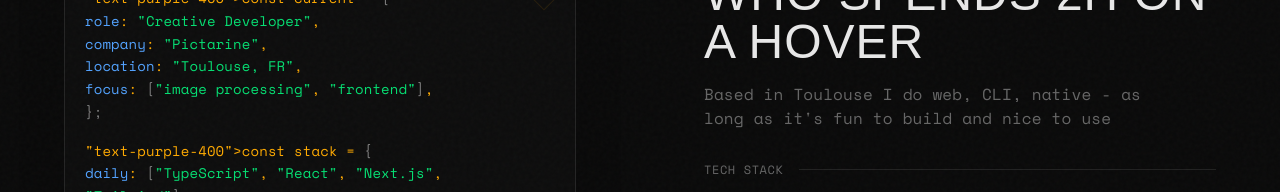
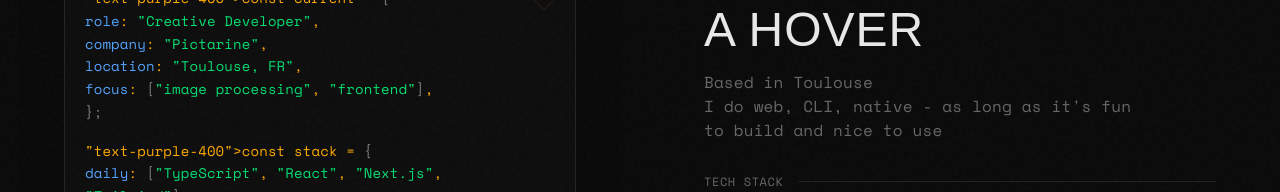
Before and after one commit to AThevon/adrienthevon, a Next.js app: page /about in a window 1280 px wide. Shown: the part 272-464 px from the top of the page. Built offline with nearby package versions, Linux system fonts and the light colour scheme; no server answers; a web font is replaced by a local one.

Commit message:
fix: add whitespace-pre-line on about oneliner for line break

```diff
--- a/src/components/sections/About.tsx
+++ b/src/components/sections/About.tsx
@@ -114,7 +114,7 @@ export default function About() {
               <h2 className="text-2xl md:text-3xl lg:text-5xl font-bold tracking-tighter leading-[1.1] mb-2 lg:mb-4">
                 {t("tagline")}
               </h2>
-              <p className="text-sm lg:text-base text-muted max-w-md">
+              <p className="text-sm lg:text-base text-muted max-w-md whitespace-pre-line">
                 {t("oneliner")}
               </p>
             </motion.div>
```
